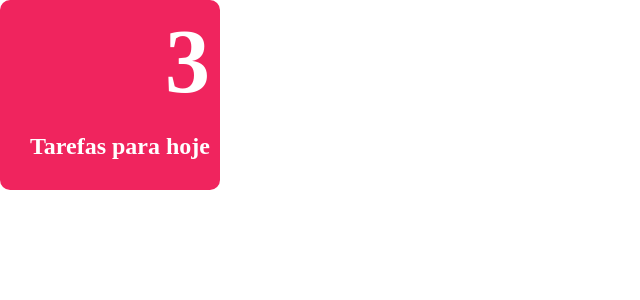
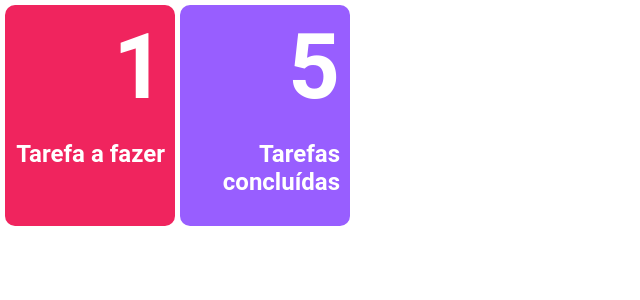
Before and after one commit to eduardonot/vue-thiago-tarefas, a Vue app in the folder exemplo/: page /#/ in a window 1280 px wide. Shown: the top 300 px of the page, without its empty margins (0-640 px from the left). Built offline with nearby package versions, Linux system fonts and the light colour scheme.

Commit message:
atomic design part 1

```diff
--- a/exemplo/src/App.vue
+++ b/exemplo/src/App.vue
@@ -8,6 +8,7 @@
 html, body {
     margin: 0;
     padding: 0;
+    font-family: 'Roboto', sans-serif;
 }
 
 html {
@@ -35,4 +36,6 @@ html {
     color: #42b983;
 }
 
+@import url('https://fonts.googleapis.com/css2?family=Roboto:wght@100;300;400;500;700&display=swap');
+
 </style>
--- a/exemplo/src/components/card.vue
+++ b/exemplo/src/components/card.vue
@@ -22,5 +22,7 @@
         flex-direction: column;
         padding: 10px;
         border-radius: 10px;
+        min-width: 150px;
+        margin: 5px 0px 5px 5px;
     }
 </style>
--- /dev/null
+++ b/exemplo/src/components/highlight-group.vue
@@ -0,0 +1,29 @@
+<template>
+    <div class="highlight-group" style = "max-width: 170px">
+        <Card color="#F0245E">
+            <highlight-task slot="content" label= 1 name="Tarefa a fazer" />
+        </Card>
+        <Card color="#985EFF">
+            <highlight-task slot="content" label= 5 name="Tarefas concluídas" />
+        </Card>
+    </div>
+</template>
+
+<script>
+    import HighlightTask from './highlight-task.vue'
+    import Card from './card.vue'
+    export default {
+        name:'HighlightGroup',
+        components:{
+            HighlightTask,
+            Card
+        }
+    }
+</script>
+
+<style>
+    .highlight-group{
+        display: flex;
+        flex-direction: row;
+    }
+</style>
--- /dev/null
+++ b/exemplo/src/components/highlight-task.vue
@@ -0,0 +1,34 @@
+<template>
+    <div slot="content" class="highlight">
+        <h1>{{ label }}</h1>
+        <h2> {{ name }} </h2>
+    </div>
+</template>
+
+<script>
+    export default {
+        name: 'HighlightTask',
+        props:{
+            label:{
+                type: Number,
+                default: 0
+            },
+            name: {
+                type: String,
+                default: 'Sem tarefas'
+            }
+        }
+    }
+</script>
+
+<style>
+    .highlight > h1{
+        font-size: 90px;
+        margin: 0;
+    }
+
+    .highlight > h1, h2, h3, h4, h5, p {
+        text-align: right;
+        color:white
+    }
+</style>
--- a/exemplo/src/views/Home.vue
+++ b/exemplo/src/views/Home.vue
@@ -1,38 +1,20 @@
 <template>
-    <div class="home">
-        <Card color="#F0245E">
-            <div slot="content" class="highlight">
-                <h1>3</h1>
-                <h2>Tarefas para hoje</h2>
-            </div>
-        </Card>
+    <div>
+        <HighLightGroup/>
     </div>
 </template>
 
 <script>
-    import Card from './../components/card.vue'
-
+    import HighLightGroup from './../components/highlight-group.vue'
     export default {
         name: 'Home',
         components: {
-            Card
+            HighLightGroup
         }
     }
 </script>
 
 <style>
-    .home {
-        max-width: 220px;
-    }
 
-    .highlight > h1{
-        font-size: 90px;
-        margin: 0;
-    }
-
-    .highlight > h1, h2, h3, h4, h5, p {
-        text-align: right;
-        color:white
-    }
 
 </style>
```
